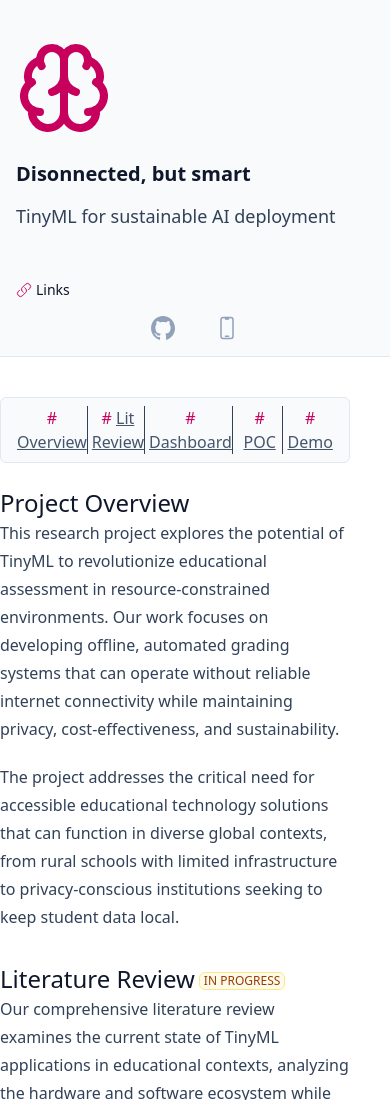
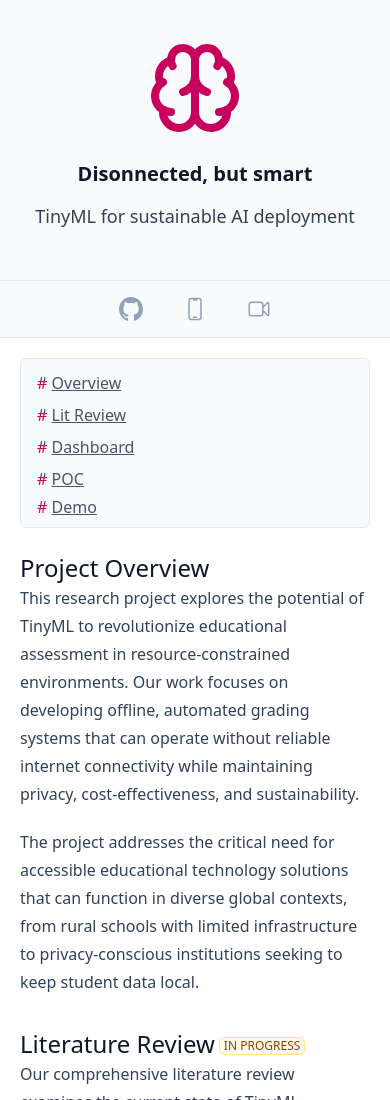
Before and after one commit to cs8903-fall-2025/project, an Astro site in the folder apps/website/: page / in a window 390 px wide. Shown: the top 1100 px of the page. Built offline with nearby package versions, Linux system fonts and the light colour scheme; Astro itself is replaced by a stand-in of ours.

Commit message:
Responsive design

```diff
--- a/apps/website/src/components/Header.astro
+++ b/apps/website/src/components/Header.astro
@@ -7,14 +7,14 @@ import GitHubIcon from '../icons/GitHubIcon.astro'
 import InfoIcon from '../icons/InfoIcon.astro'
 import LinkIcon from '../icons/LinkIcon.astro'
 import MobilePhoneIcon from '../icons/MobilePhoneIcon.astro'
-//import VideoIcon from '../icons/VideoIcon.astro'
+import VideoIcon from '../icons/VideoIcon.astro'
 ---
 <header class="bg-slate-50 dark:bg-slate-800 lg:fixed lg:inset-y-0 lg:left-0 lg:flex lg:w-90 lg:items-start lg:overflow-y-auto">
-  <div class="flex flex-col relative z-10 mx-auto px-4 pt-10 pb-4 sm:px-6 md:w-screen md:px-4 lg:min-h-full lg:border-r lg:border-slate-200 dark:lg:border-slate-700 lg:px-8 lg:py-12 xl:px-12">
-    <div class="text-pink-700 dark:text-pink-300">
+  <div class="flex flex-col relative z-10 mx-auto px-0 pt-10 pb-4 md:w-screen md:px-4 lg:min-h-full lg:border-r lg:border-slate-200 dark:lg:border-slate-700 lg:px-8 lg:py-12 xl:px-12">
+    <div class="inline-block mx-auto lg:mx-0 text-pink-700 dark:text-pink-300">
       <BrainIcon className="size-24" />
     </div>
-    <div class="mt-6">
+    <div class="mt-6 text-center lg:text-left">
       <h1 class="text-xl font-bold text-slate-900 dark:text-slate-100">Disonnected, but smart</h1>
       <div class="mt-3 text-lg/8 font-medium text-slate-700 dark:text-slate-300">TinyML for sustainable AI deployment</div>
     </div>
@@ -22,7 +22,7 @@ import MobilePhoneIcon from '../icons/MobilePhoneIcon.astro'
       <HeaderSection isHiddenOnMobile={true} title="About">
         <InfoIcon slot="icon" />
         <p class="mt-2 text-base text-slate-700 dark:text-slate-300">
-          This research project is being completed for credit as part of CS 8093 Special Projects (Fall 2025) at Georgia Institute of Technology.
+          This research project is being completed for credit as part of CS 8903 ODC (Fall 2025) at Georgia Institute of Technology.
         </p>
       </HeaderSection>
       <HeaderSection title="Links">
@@ -38,13 +38,11 @@ import MobilePhoneIcon from '../icons/MobilePhoneIcon.astro'
               <MobilePhoneIcon slot="icon" />
             </HeaderIconLink>
           </li>
-          <!-- Coming Soon
           <li class="flex">
             <HeaderIconLink href="#" title="Demo Video">
               <VideoIcon slot="icon" />
             </HeaderIconLink>
           </li>
-          -->
         </ul>
       </HeaderSection>
     </div>
--- a/apps/website/src/components/HeaderSection.astro
+++ b/apps/website/src/components/HeaderSection.astro
@@ -1,8 +1,8 @@
 ---
 const { isHiddenOnMobile = false, title, } = Astro.props
 ---
-<section class={`${isHiddenOnMobile ? 'hidden lg:block' : undefined}`}>
-  <h2 class="flex gap-1 items-center text-sm font-medium text-slate-900 dark:text-slate-100">
+<section class:list={[isHiddenOnMobile && 'hidden lg:block', 'block border-t border-slate-200 lg:border-0']}>
+  <h2 class="hidden lg:flex gap-1 items-center text-sm font-medium text-slate-900 dark:text-slate-100">
     <div class="text-pink-700 dark:text-pink-300 *:size-4">
       <slot name="icon" />
     </div>
--- a/apps/website/src/components/TableOfContents.astro
+++ b/apps/website/src/components/TableOfContents.astro
@@ -4,9 +4,9 @@ const lastLinkIndex = links.length - 1
 ---
 
 <nav aria-label="Table of Contents" class="mb-6">
-  <div class="bg-slate-50 dark:bg-slate-800 border-slate-200 dark:border-slate-700 border flex gap-1 rounded-md py-2 px-4">
+  <div class="bg-slate-50 dark:bg-slate-800 border-slate-200 dark:border-slate-700 border md:flex md:gap-1 rounded-md py-2 px-4">
     {links.map((link: { href: string, label: string }, index: number) => (
-        <a class:list={[index !== lastLinkIndex && 'border-r', 'border-slate-700 flex-1 text-center text-slate-600 dark:text-slate-400']} href={link.href}>
+        <a class:list={[index !== lastLinkIndex && 'py-1 md:border-r', 'border-slate-200 dark:border-slate-700 block md:flex md:flex-1 md:justify-center md:items-center md:text-center text-slate-600 dark:text-slate-400']} href={link.href}>
           <span class="text-pink-700 dark:text-pink-300">#</span>
           <span class="underline">{link.label}</span>
         </a>
--- a/apps/website/src/layouts/Layout.astro
+++ b/apps/website/src/layouts/Layout.astro
@@ -15,9 +15,9 @@ const { title, subtitle } = Astro.props
 		<title>{title} | {subtitle}</title>
 	</head>
 	<body class="flex min-h-full bg-white dark:bg-slate-900">
-		<div class="full">
+		<div class="w-screen">
 			<Header />
-			<main class="border-t border-slate-200 dark:border-slate-700 pb-10 pt-10 pr-10 lg:relative lg:mb-28 lg:ml-122 lg:border-t-0 xl:ml-120 max-w-4xl">
+			<main class="border-t border-slate-200 dark:border-slate-700 p-5 lg:pl-0 lg:pb-10 lg:pt-10 lg:pr-10 lg:relative lg:mb-28 lg:ml-122 lg:border-t-0 xl:ml-120 max-w-4xl">
 				<slot />
 			</main>
 		</div>
```
